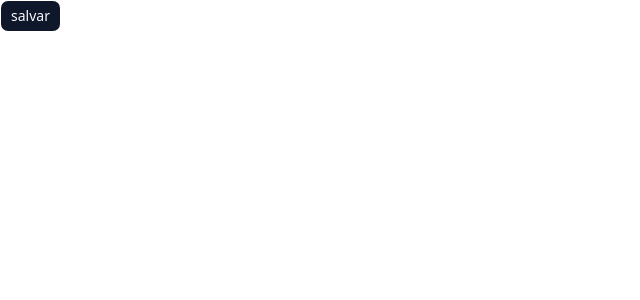
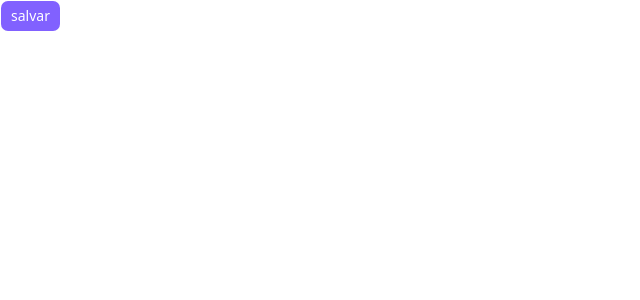
Before and after one commit to alexandroleite/cursobarbershop, a Next.js app: page / in a window 1280 px wide. Shown: the top 300 px of the page, without its empty margins (0-640 px from the left). Built offline with nearby package versions, Linux system fonts and the light colour scheme.

Commit message:
chore: add chadcn theme

```diff
--- /dev/null
+++ b/declarations.d.ts
@@ -0,0 +1,4 @@
+declare module "*.css" {
+  const content: { [className: string]: string }
+  export default content
+}
--- a/src/app/globals.css
+++ b/src/app/globals.css
@@ -3,49 +3,36 @@
 @tailwind utilities;
 
 @layer base {
-  :root {
-    --background: 0 0% 100%;
-    --foreground: 222.2 84% 4.9%;
-    --card: 0 0% 100%;
-    --card-foreground: 222.2 84% 4.9%;
-    --popover: 0 0% 100%;
-    --popover-foreground: 222.2 84% 4.9%;
-    --primary: 222.2 47.4% 11.2%;
-    --primary-foreground: 210 40% 98%;
-    --secondary: 210 40% 96.1%;
-    --secondary-foreground: 222.2 47.4% 11.2%;
-    --muted: 210 40% 96.1%;
-    --muted-foreground: 215.4 16.3% 56.9%;
-    --accent: 210 40% 96.1%;
-    --accent-foreground: 222.2 47.4% 11.2%;
-    --destructive: 0 84.2% 60.2%;
+  .dark {
+    --background: 225 9% 9%;
+    --foreground: 210 40% 98%;
+
+    --card: 228 9% 11%;
+    --card-foreground: 210 40% 98%;
+
+    --popover: 228 9% 11%;
+    --popover-foreground: 210 40% 98%;
+
+    --primary: 252 100% 69%;
+    --primary-foreground: 0 0% 100%;
+
+    --secondary: 228 6% 16%;
+    --secondary-foreground: 210 40% 98%;
+
+    --muted: 228 6% 16%;
+    --muted-foreground: 215 20.2% 65.1%;
+
+    --accent: 228 6% 16%;
+    --accent-foreground: 210 40% 98%;
+
+    --destructive: 0 84% 60%;
     --destructive-foreground: 210 40% 98%;
-    --border: 214.3 31.8% 91.4%;
-    --input: 214.3 31.8% 91.4%;
-    --ring: 222.2 84% 4.9%;
+
+    --border: 228 6% 16%;
+    --input: 228 6% 16%;
+    --ring: 212.7 26.8% 83.9%;
+
     --radius: 0.5rem;
-  }
-
-  .dark {
-    --background: 222.2 84% 4.9%;
-    --foreground: 210 40% 98%;
-    --card: 222.2 84% 4.9%;
-    --card-foreground: 210 40% 98%;
-    --popover: 222.2 84% 4.9%;
-    --popover-foreground: 210 40% 98%;
-    --primary: 210 40% 98%;
-    --primary-foreground: 222.2 47.4% 11.2%;
-    --secondary: 217.2 32.6% 17.5%;
-    --secondary-foreground: 210 40% 98%;
-    --muted: 217.2 32.6% 17.5%;
-    --muted-foreground: 215 SC 20.2% 65.1%;
-    --accent: 217.2 32.6% 17.5%;
-    --accent-foreground: 210 40% 98%;
-    --destructive: 0 62.8% 30.6%;
-    --destructive-foreground: 210 40% 98%;
-    --border: 217.2 32.6% 17.5%;
-    --input: 217.2 32.6% 17.5%;
-    --ring: 212.7 26.8% 83.9%;
   }
 }
 
--- a/src/app/layout.tsx
+++ b/src/app/layout.tsx
@@ -1,6 +1,6 @@
 import type { Metadata } from "next"
 import localFont from "next/font/local"
-import "./globals.css"
+import "@/app/globals.css";
 import { Inter } from "next/font/google"
 import { cn } from "@/app/_lib/utils"
 
@@ -28,7 +28,7 @@ export default function RootLayout({
   children: React.ReactNode
 }>) {
   return (
-    <html lang="en" className={cn("font-sans", inter.variable)}>
+    <html lang="en" className={cn("font-sans", inter.variable, "dark") }>
       <body
         className={`${geistSans.variable} ${geistMono.variable} antialiased`}
       >
```
